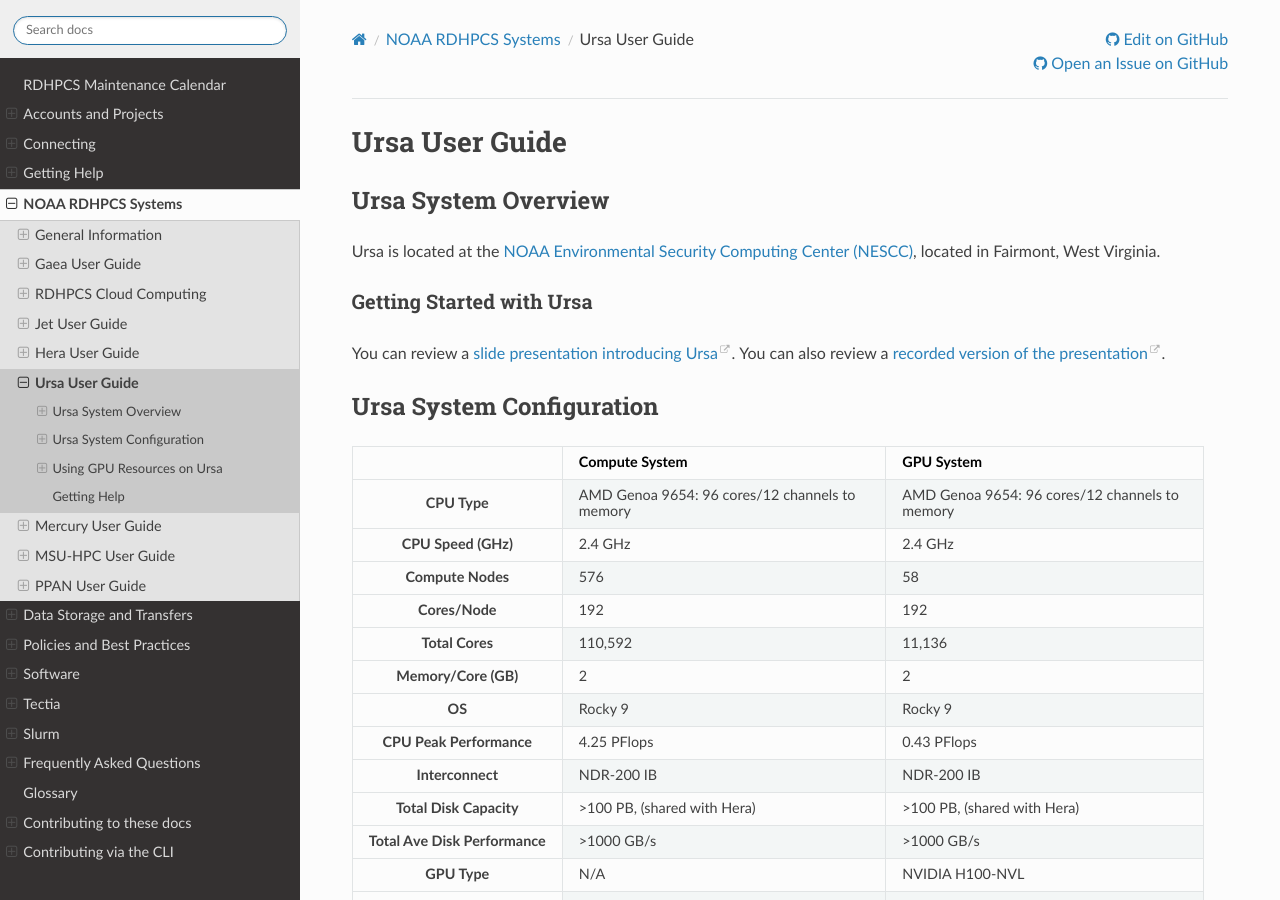
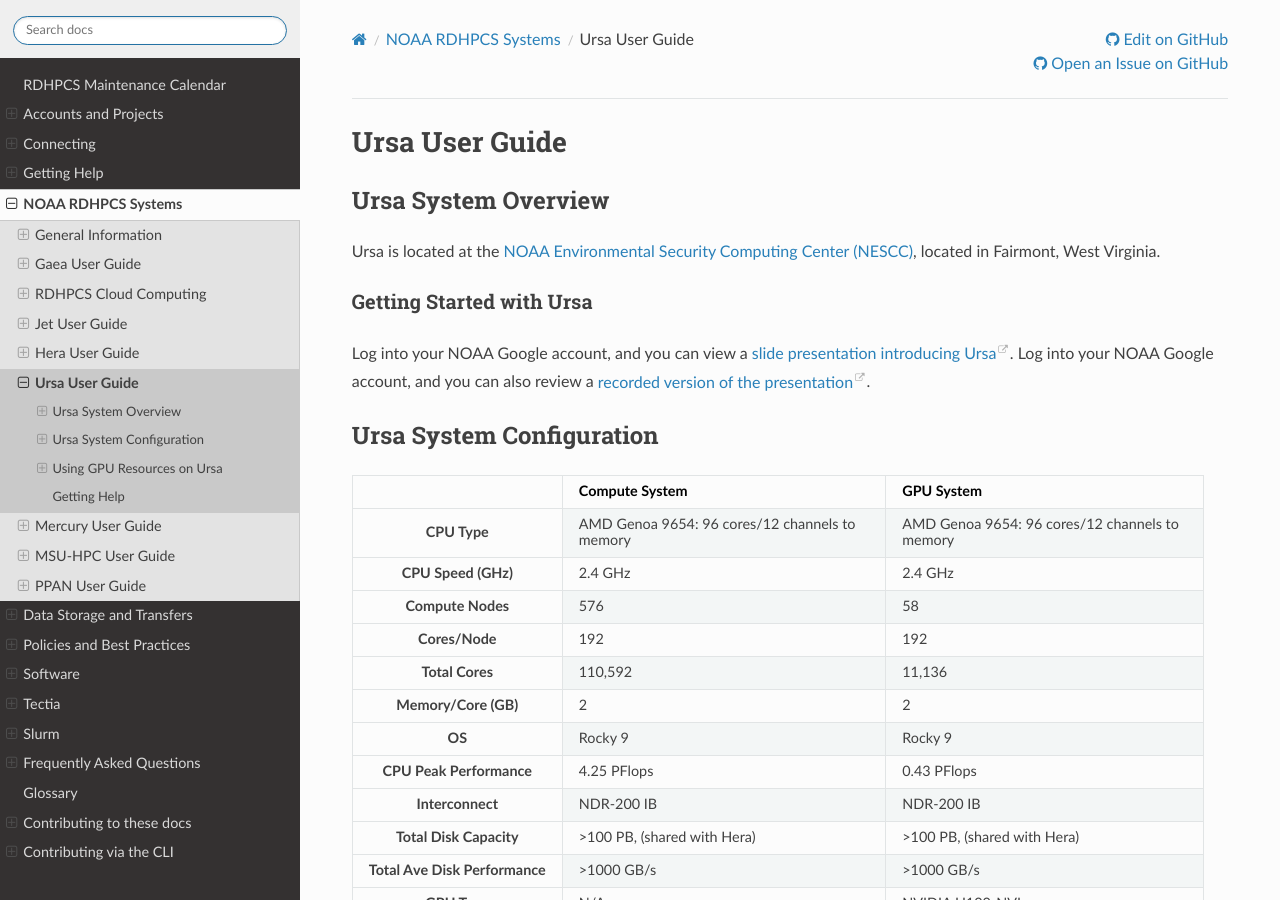
Before and after one commit to NOAA-RDHPCS/noaa-rdhpcs.github.io, a Sphinx documentation site: the page built from source/systems/ursa_user_guide.rst, in a window 1280 px wide and 900 px high. Built offline with Sphinx 7.4.7 and the Read the Docs theme 3.1.0, drawn with Linux system fonts in a browser that asks for light colours; pages that are not in the unit, such as notebooks, are missing from menus.

Commit message:
Update ursa_user_guide.rst
add note about being logged in.

```diff
--- a/source/systems/ursa_user_guide.rst
+++ b/source/systems/ursa_user_guide.rst
@@ -13,9 +13,11 @@ Virginia.
 
 Getting Started with Ursa
 -------------------------
-You can review a `slide presentation introducing Ursa
+Log into your NOAA Google account, and you can view a
+`slide presentation introducing Ursa
 <https://docs.google.com/presentation/d/1Miz_d5-atesgbfQhVk7LAWFNiveWwyDQFz3XZ4dfXLg/edit?pli=1&slide=id.p#slide=id.p>`_.
-You can also review a `recorded version of the presentation
+Log into your NOAA Google account, and you can also review
+a `recorded version of the presentation
 <https://drive.google.com/file/d/15-C4Zs_oMxUQ2_QqPm-9CkxPkeK46q56/view>`_.
 
 Ursa System Configuration
```
